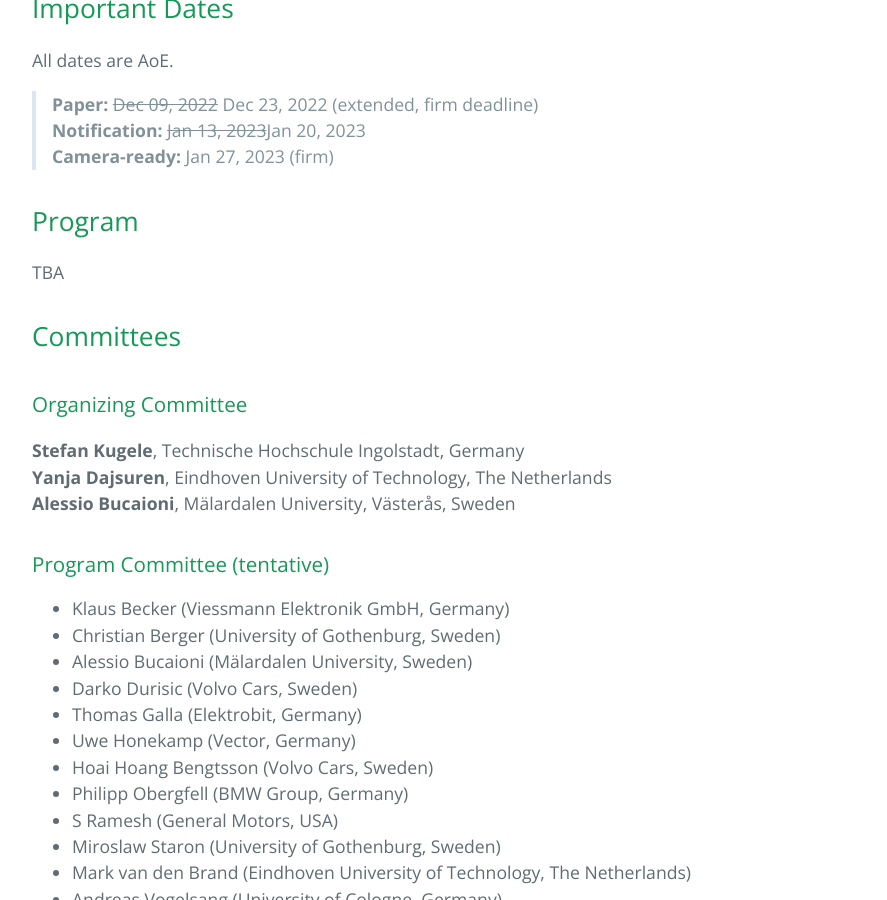
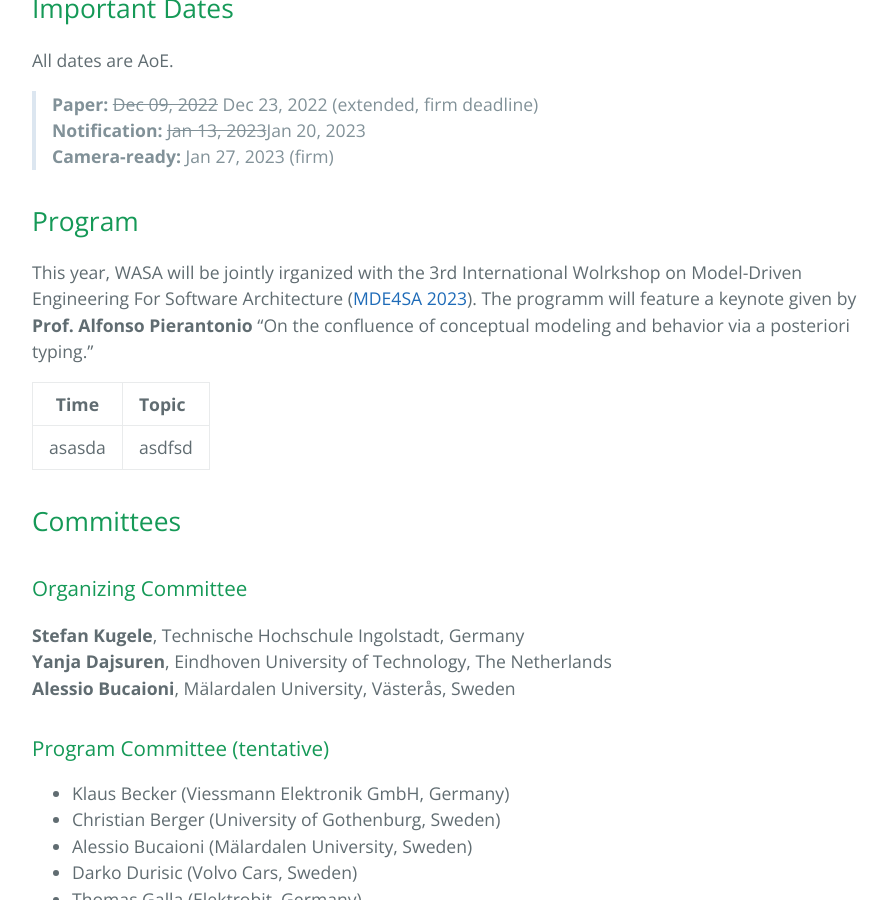
Before and after one commit to WASA-Workshop/2023, a Jekyll site: the page built from index.md, in a window 1280 px wide and 900 px high, scrolled down 2244 px. Shown: the whole window, without its empty margins (192-1079 px from the left). Built offline with Jekyll 4.4.1, drawn with Linux system fonts in a browser that asks for light colours; our own code applies the rules of GitHub Pages for plain Markdown files.

Commit message:
Update index.md

```diff
--- a/index.md
+++ b/index.md
@@ -54,7 +54,12 @@ All dates are AoE.
 > **Camera-ready:**  Jan 27, 2023 (firm)
 
 ## Program
-TBA
+This year, WASA will be jointly irganized with the 3rd International Wolrkshop on Model-Driven Engineering For Software Architecture ([MDE4SA 2023](https://mde4sa.github.io)). The programm will feature a keynote given by **Prof. Alfonso Pierantonio** "On the confluence of conceptual modeling and behavior via a posteriori typing."
+
+| Time | Topic|
+|------|:-----|
+|asasda|asdfsd|
+|------+------|
 
 ## Committees
 
```
